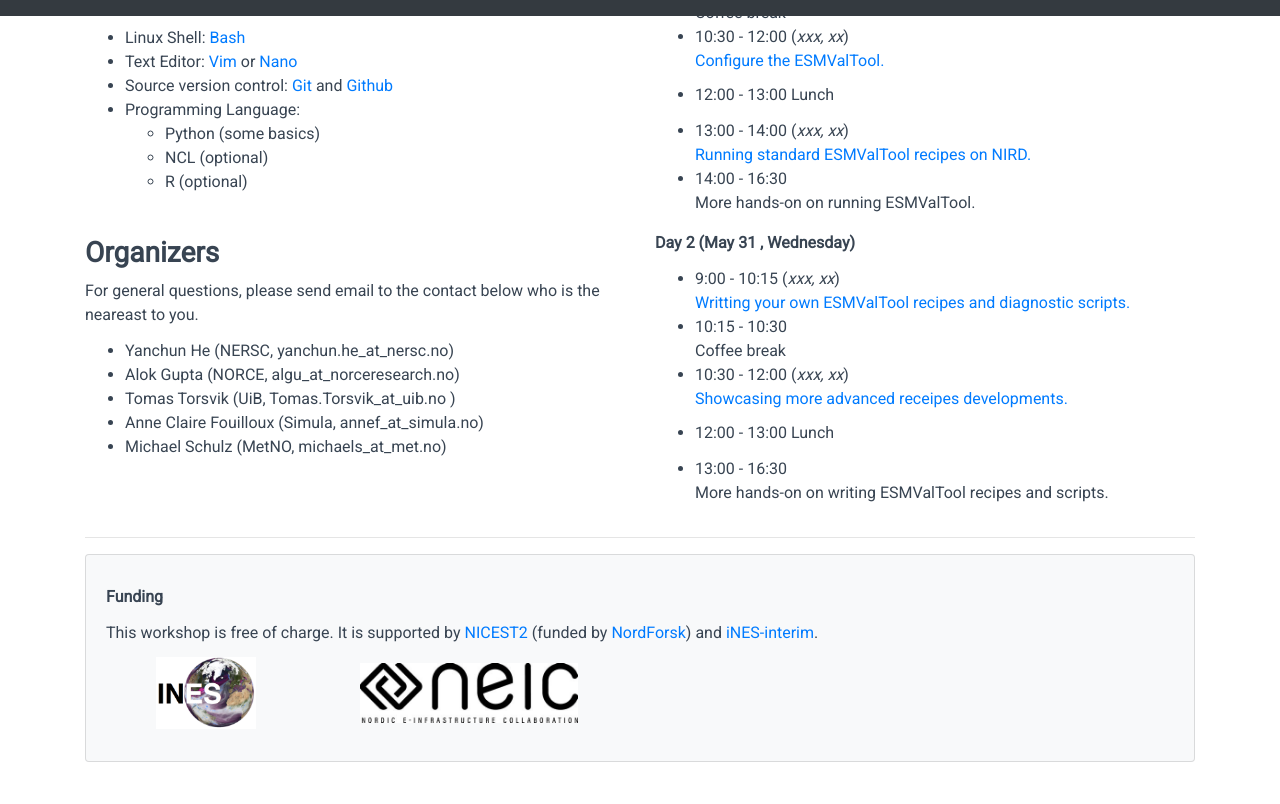
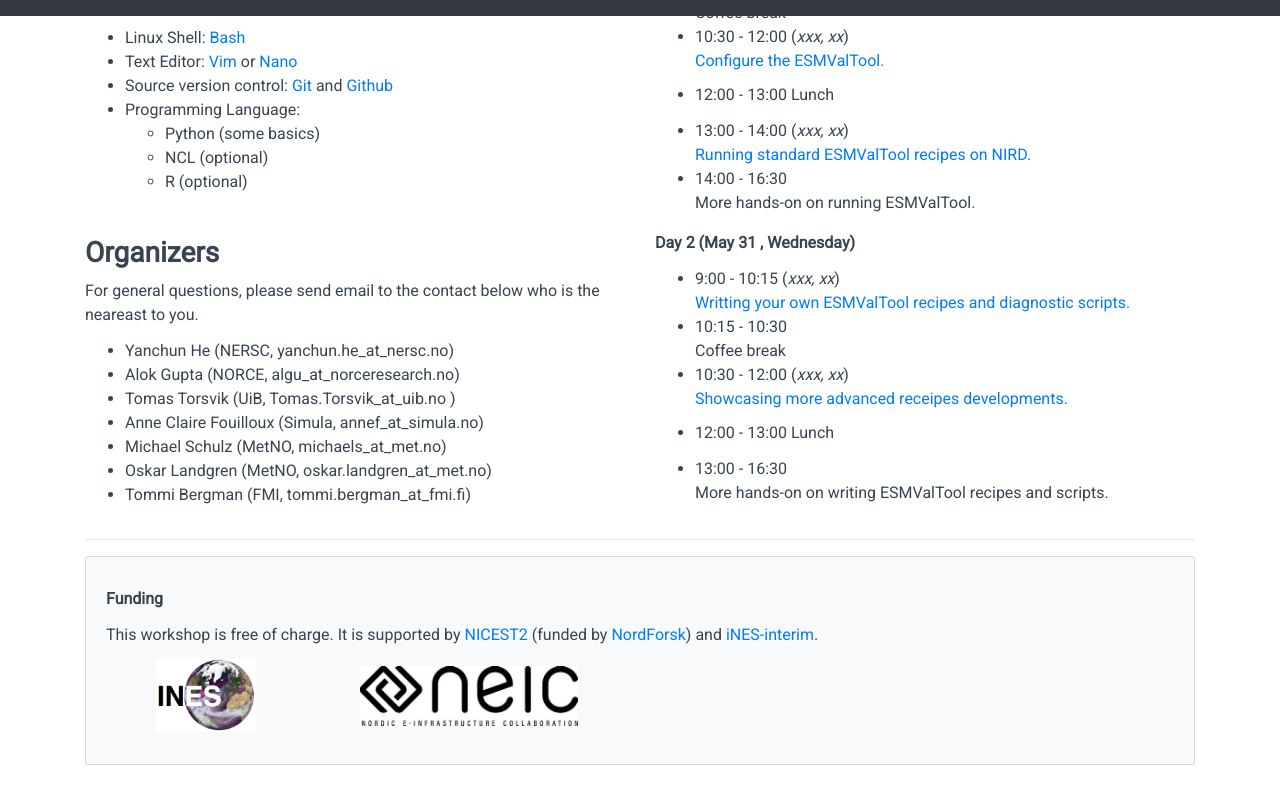
Before and after one commit to NordicESMhub/esmvaltool-workshop, a Jekyll site: the page built from index.md, in a window 1280 px wide and 900 px high, scrolled down 997 px. Shown: the top 804 px of the window. Built offline with Jekyll 4.4.1, drawn with Linux system fonts in a browser that asks for light colours; comment, search, counter and statistics services are not loaded.

Commit message:
initial commit for the esmvaltool workshop 2023

```diff
--- a/left_column.md
+++ b/left_column.md
@@ -38,3 +38,5 @@ For general questions, please send email to the contact below who is the neareas
 * Tomas Torsvik (UiB, Tomas.Torsvik_at_uib.no )
 * Anne Claire Fouilloux (Simula, annef_at_simula.no)
 * Michael Schulz (MetNO, michaels_at_met.no)
+* Oskar Landgren (MetNO, oskar.landgren_at_met.no)
+* Tommi Bergman (FMI, tommi.bergman_at_fmi.fi)
```
